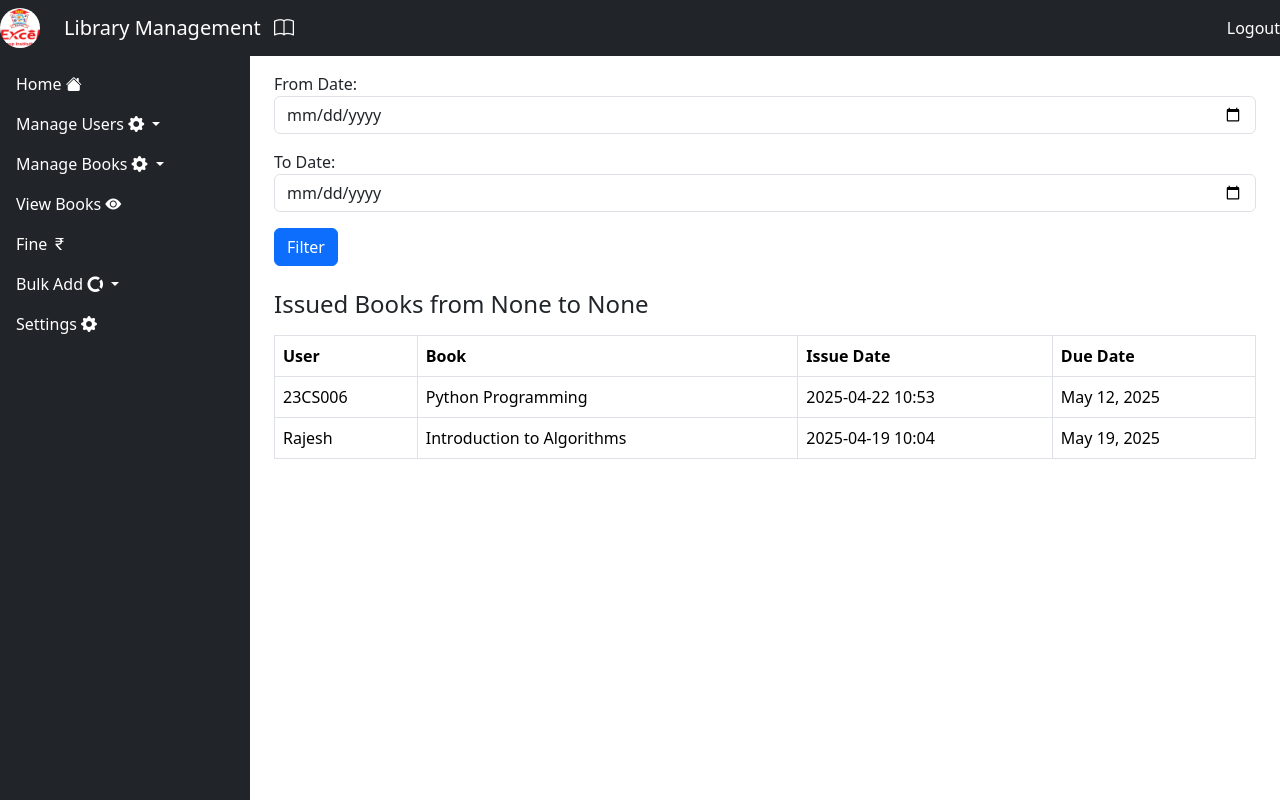
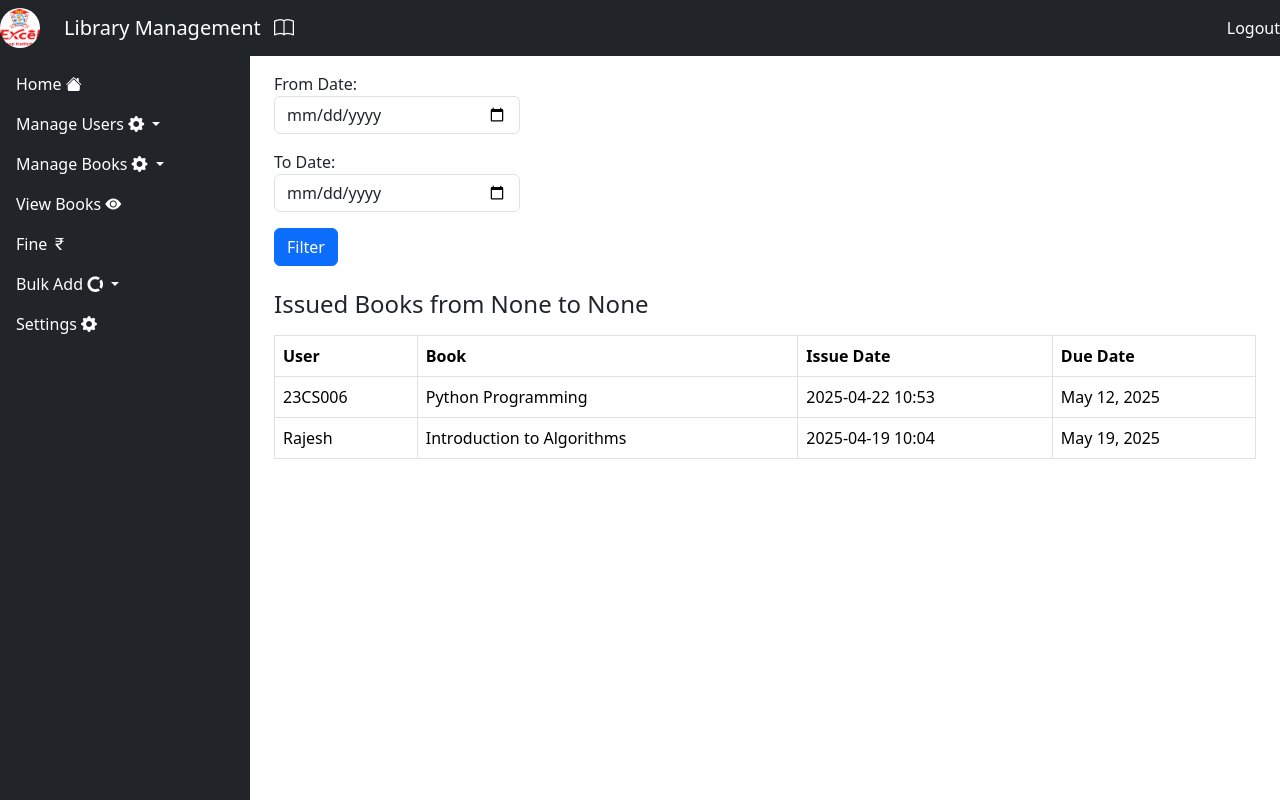
Before and after one commit to Lekhan11/Library_Manager, a Django app: page /report/ in a window 1280 px wide. Run offline with Django 5.2, Linux system fonts and the light colour scheme; data comes from the database, SQL or seed files in the repository; some libraries are stand-ins or nearby versions.

Commit message:
Update report.html

```diff
--- a/Library/templates/report.html
+++ b/Library/templates/report.html
@@ -7,11 +7,11 @@
 <form method="get">
     <div class="mb-3">
       <label for="start_date">From Date:</label>
-      <input type="date" name="start_date" id="start_date" class="form-control" value="{{ start_date }}" required>
+      <input type="date" name="start_date" id="start_date" class="form-control w-25" value="{{ start_date }}" required>
     </div>
     <div class="mb-3">
       <label for="end_date">To Date:</label>
-      <input type="date" name="end_date" id="end_date" class="form-control" value="{{ end_date }}" required>
+      <input type="date" name="end_date" id="end_date" class="form-control w-25" value="{{ end_date }}" required>
     </div>
     <button type="submit" class="btn btn-primary">Filter</button>
   </form>
```
